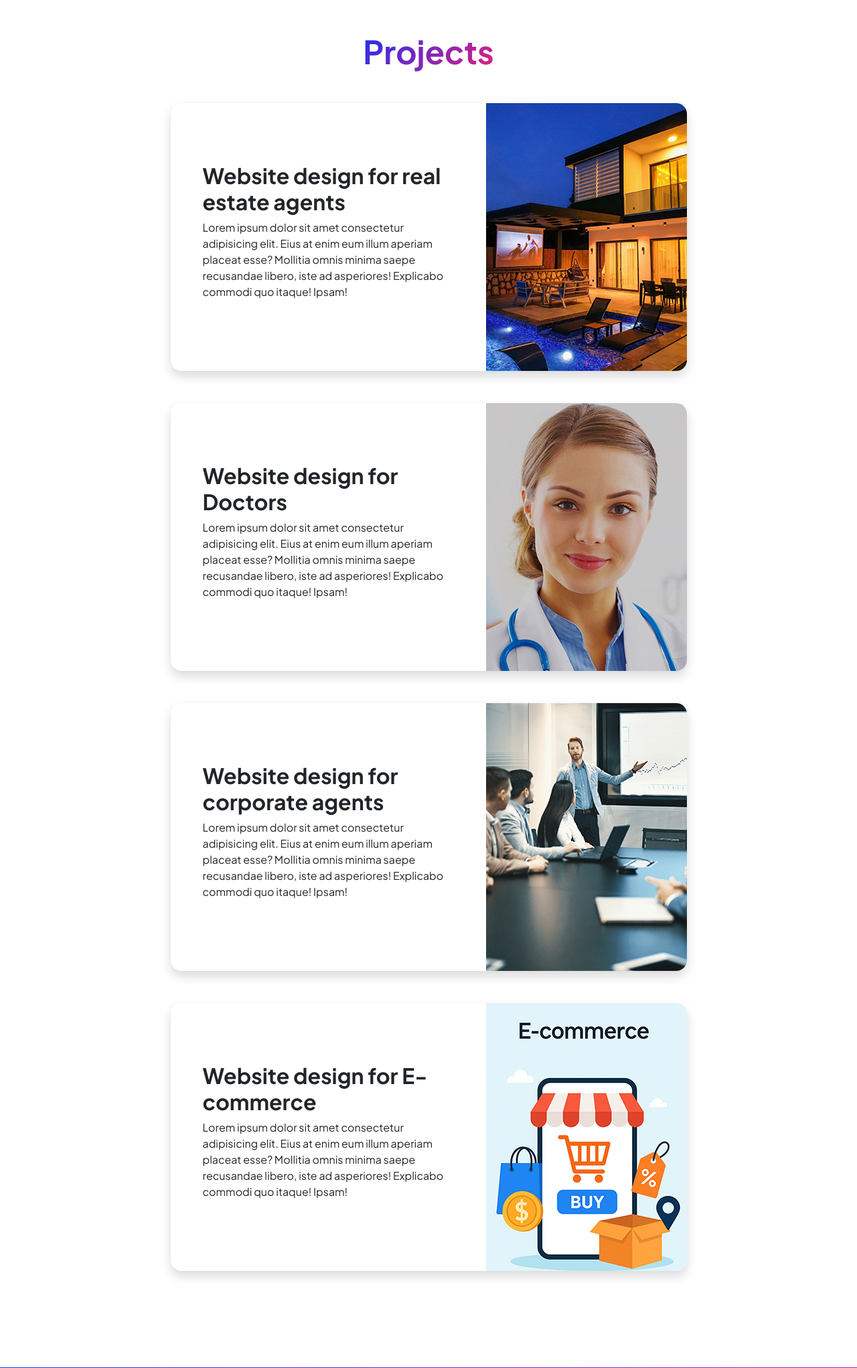
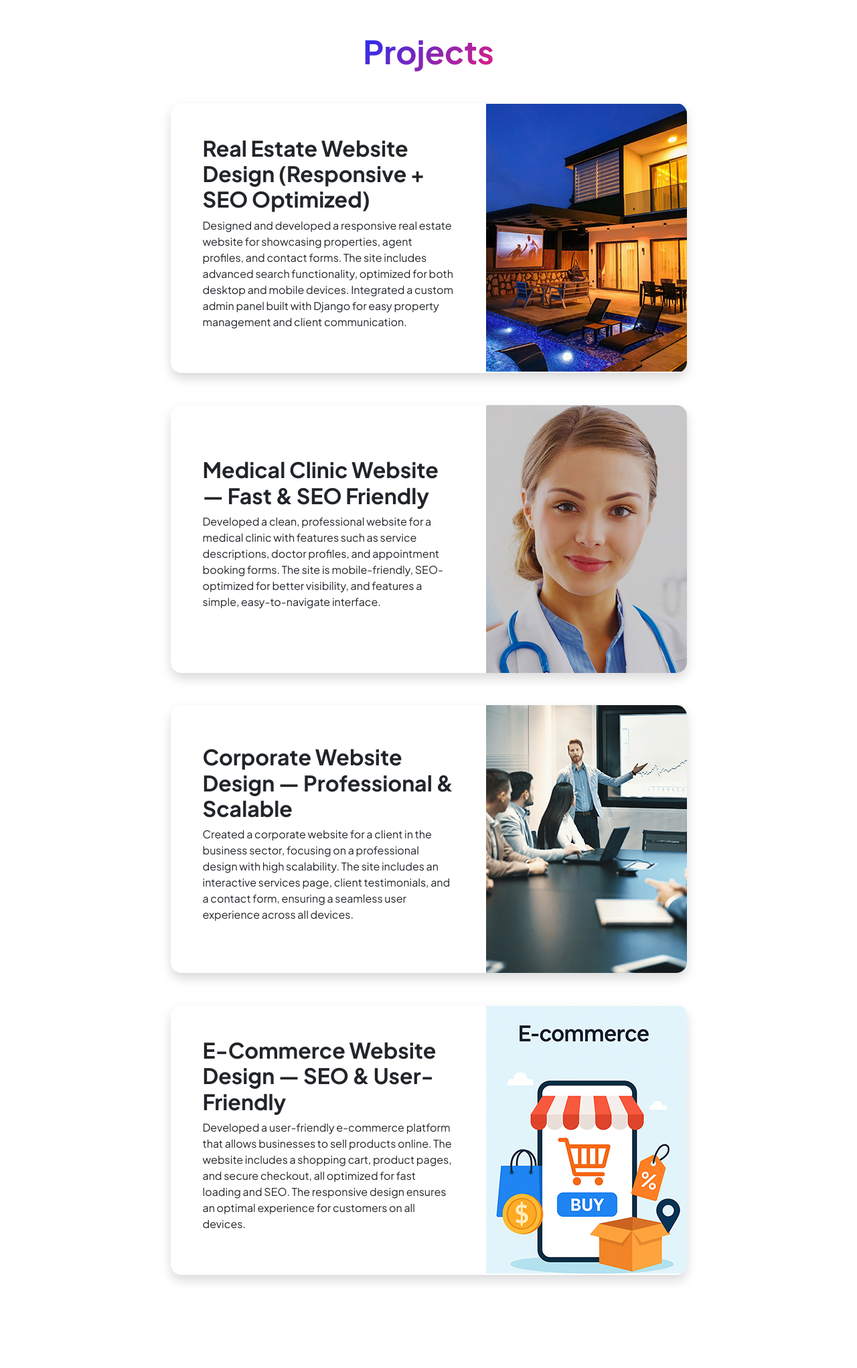
Before and after one commit to raminentezar-rgb/project, a Django app: page /project/ in a window 1280 px wide. Shown: the part 72-2115 px from the top of the page at 67% size. Run offline with Django 5.2, Linux system fonts and the light colour scheme; some libraries are stand-ins or nearby versions.

Commit message:
change some content in project

```diff
--- a/home/templates/home/projet.html
+++ b/home/templates/home/projet.html
@@ -18,8 +18,8 @@
                         <div class="d-flex align-items-center">
                             <div class="p-5">
                                 <a class="text-decoration-none link-dark stretched-link" href="{% url 'property_list' %}"></a>
-                                <h2 class="fw-bolder">Website design for real estate agents</h2>
-                                <p>Lorem ipsum dolor sit amet consectetur adipisicing elit. Eius at enim eum illum aperiam placeat esse? Mollitia omnis minima saepe recusandae libero, iste ad asperiores! Explicabo commodi quo itaque! Ipsam!</p>
+                                <h2 class="fw-bolder">Real Estate Website Design (Responsive + SEO Optimized)</h2>
+                                <p>Designed and developed a responsive real estate website for showcasing properties, agent profiles, and contact forms. The site includes advanced search functionality, optimized for both desktop and mobile devices. Integrated a custom admin panel built with Django for easy property management and client communication.</p>
                             </div>
                             <img class="img-fluid" src="{% static 'assets/state.jpg' %}" alt="Website design for real estate agents" />
                         </div>
@@ -31,8 +31,8 @@
                         <div class="d-flex align-items-center">
                             <div class="p-5">
                                 <a class="text-decoration-none link-dark stretched-link" href="{% url 'dentist' %}"></a>
-                                <h2 class="fw-bolder">Website design for Doctors</h2>
-                                <p>Lorem ipsum dolor sit amet consectetur adipisicing elit. Eius at enim eum illum aperiam placeat esse? Mollitia omnis minima saepe recusandae libero, iste ad asperiores! Explicabo commodi quo itaque! Ipsam!</p>
+                                <h2 class="fw-bolder">Medical Clinic Website — Fast & SEO Friendly</h2>
+                                <p>Developed a clean, professional website for a medical clinic with features such as service descriptions, doctor profiles, and appointment booking forms. The site is mobile-friendly, SEO-optimized for better visibility, and features a simple, easy-to-navigate interface.</p>
                             </div>
                             <img class="img-fluid" src="{% static 'assets/health.jpg' %}" alt="Website design for Doctors" />
                         </div>
@@ -46,8 +46,8 @@
                         <div class="d-flex align-items-center">
                             <div class="p-5">
                                 <a class="text-decoration-none link-dark stretched-link" href="{% url 'agency' %}"></a>
-                                <h2 class="fw-bolder">Website design for corporate agents</h2>
-                                <p>Lorem ipsum dolor sit amet consectetur adipisicing elit. Eius at enim eum illum aperiam placeat esse? Mollitia omnis minima saepe recusandae libero, iste ad asperiores! Explicabo commodi quo itaque! Ipsam!</p>
+                                <h2 class="fw-bolder">Corporate Website Design — Professional & Scalable</h2>
+                                <p>Created a corporate website for a client in the business sector, focusing on a professional design with high scalability. The site includes an interactive services page, client testimonials, and a contact form, ensuring a seamless user experience across all devices.</p>
                             </div>
                             <img class="img-fluid" src="{% static 'assets/corporate.jpg' %}" alt="Website design for real estate agents" />
                         </div>
@@ -60,8 +60,8 @@
                         <div class="d-flex align-items-center">
                             <div class="p-5">
                                 <a class="text-decoration-none link-dark stretched-link" href="{% url 'store' %}"></a>
-                                <h2 class="fw-bolder">Website design for E-commerce</h2>
-                                <p>Lorem ipsum dolor sit amet consectetur adipisicing elit. Eius at enim eum illum aperiam placeat esse? Mollitia omnis minima saepe recusandae libero, iste ad asperiores! Explicabo commodi quo itaque! Ipsam!</p>
+                                <h2 class="fw-bolder">E-Commerce Website Design — SEO & User-Friendly</h2>
+                                <p>Developed a user-friendly e-commerce platform that allows businesses to sell products online. The website includes a shopping cart, product pages, and secure checkout, all optimized for fast loading and SEO. The responsive design ensures an optimal experience for customers on all devices.</p>
                             </div>
                             <img class="img-fluid" src="{% static 'assets/ecomerce.jpg' %}" alt="Website design for E-commerce" />
                         </div>
```
